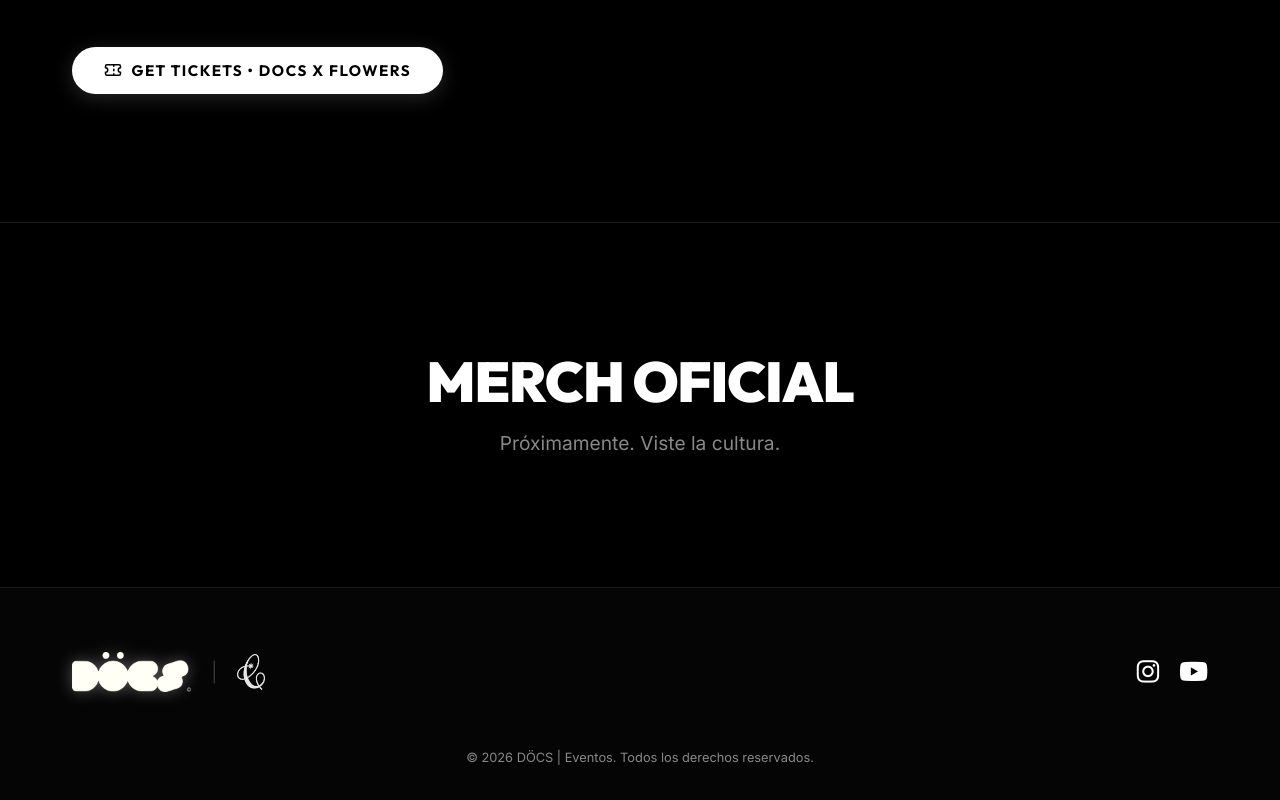
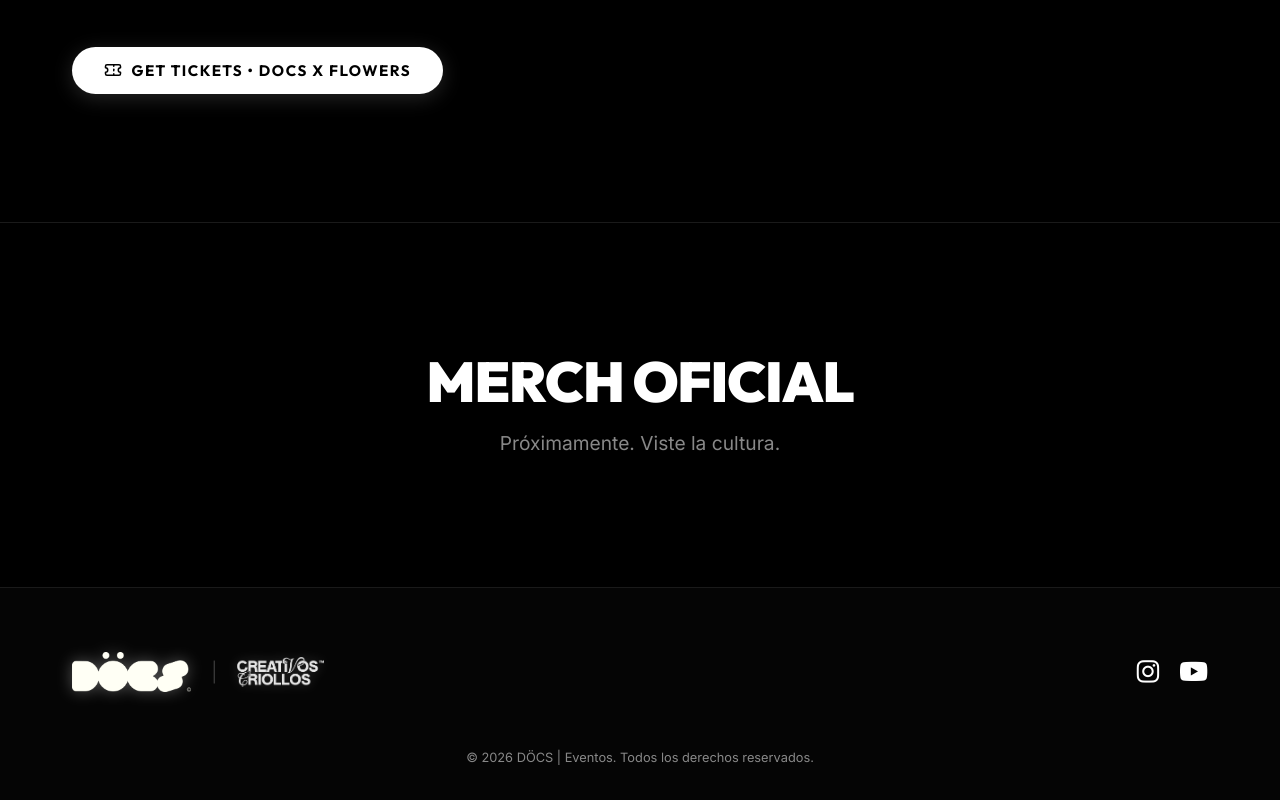
Before and after one commit to Villegascs/DOCSVE, a Next.js app: page / in a window 1280 px wide. Shown: the part 1036-1836 px from the top of the page. Built offline with nearby package versions, Linux system fonts and the light colour scheme; no server answers.

Commit message:
fix: colocar logo completo CREATIVOS CRIOLLOS del carrusel en el footer

```diff
--- a/app/components/Footer.jsx
+++ b/app/components/Footer.jsx
@@ -25,13 +25,13 @@ export default function Footer() {
               aria-label="Creativos Criollos"
               title="Creativos Criollos"
               style={{ display: 'inline-flex', alignItems: 'center', transition: 'transform 0.2s, opacity 0.2s' }}
-              onMouseOver={(e) => { e.currentTarget.style.transform = 'scale(1.08)'; e.currentTarget.style.opacity = '1'; }}
+              onMouseOver={(e) => { e.currentTarget.style.transform = 'scale(1.05)'; e.currentTarget.style.opacity = '1'; }}
               onMouseOut={(e) => { e.currentTarget.style.transform = 'scale(1)'; e.currentTarget.style.opacity = '0.9'; }}
             >
               <img
-                src="/Logos/logo-cc-right.png"
+                src="/Logos/sponsors/creativos-criollos.png"
                 alt="Creativos Criollos"
-                style={{ height: '36px', width: 'auto', opacity: 0.9 }}
+                style={{ height: '30px', width: 'auto', opacity: 0.9, filter: 'drop-shadow(0px 0px 6px rgba(255, 255, 255, 0.2))' }}
               />
             </a>
           </div>
```
